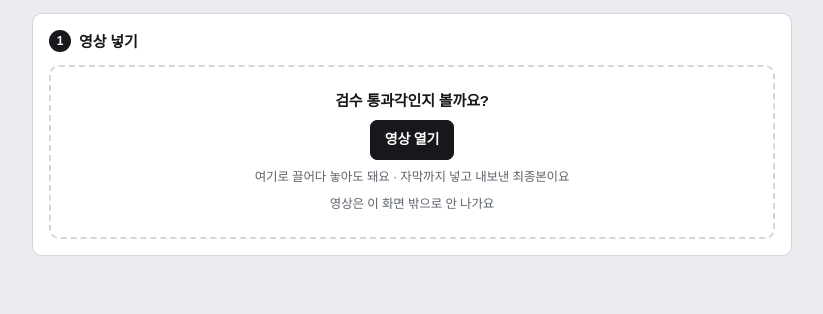
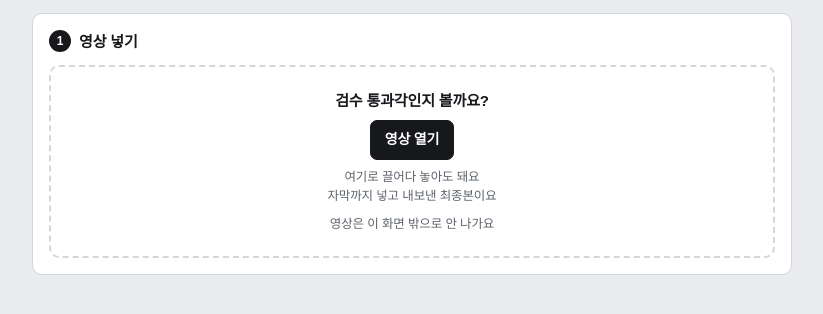
Before and after one commit to kukhyoun-max/video-check, a plain HTML site: page preview/index.html in a window 1280 px wide. Shown: the part 90-404 px from the top of the page, without its empty margins (228-1051 px from the left). Drawn offline with Linux system fonts and the light colour scheme; a web font is replaced by a local one.

Commit message:
시안: 휴대폰에서 안내 줄이 낱자로 끊기던 것 고침
Co-Authored-By: Claude Opus 5.5 <noreply@anthropic.com>

```diff
--- a/preview/index.html
+++ b/preview/index.html
@@ -24,7 +24,7 @@
   --paper: #121417; --panel: #1b1e22; --ink: #eceef0; --soft: #9aa1a9; --line: #30353b; --chip: #24282d; color-scheme: dark } }
 :root[data-theme="dark"] { --paper: #121417; --panel: #1b1e22; --ink: #eceef0; --soft: #9aa1a9; --line: #30353b; --chip: #24282d; color-scheme: dark }
 [hidden] { display: none !important; }
-body { margin: 0; background: var(--paper); color: var(--ink); font-family: var(--ui); font-size: 14px; line-height: 1.55; letter-spacing: -0.01em; word-break: keep-all; overflow-wrap: anywhere; }
+body { margin: 0; background: var(--paper); color: var(--ink); font-family: var(--ui); font-size: 14px; line-height: 1.55; letter-spacing: -0.01em; word-break: keep-all; overflow-wrap: break-word; }   /* anywhere는 가운데 정렬 칸에서 낱자로 끊김(2026-11-23 휴대폰) */
 .wrap { max-width: 760px; margin: 0 auto; padding: 24px 16px 60px; display: flex; flex-direction: column; gap: 16px; }
 h1 { font-family: var(--display); font-weight: 400; font-size: 30px; line-height: 1.1; margin: 4px 0 0; letter-spacing: -0.02em; }
 .drop .big { font-size: 15px; font-weight: 700; margin: 0; }
@@ -124,7 +124,7 @@ textarea { font: inherit; font-size: 14px; width: 100%; box-sizing: border-box;
     <div class="drop" id="drop">
       <p class="big">검수 통과각인지 볼까요?</p>
       <label class="file">영상 열기<input type="file" id="vfile"></label>
-      <p class="hint">여기로 끌어다 놓아도 돼요 · 자막까지 넣고 내보낸 최종본이요</p>
+      <p class="hint">여기로 끌어다 놓아도 돼요<br>자막까지 넣고 내보낸 최종본이요</p>
       <p class="hint">영상은 이 화면 밖으로 안 나가요</p>
     </div>
     <div class="cur" id="cur" hidden><p class="hint" id="curName"></p><label class="file">다른 영상 넣기<input type="file" id="vfile2"></label></div>
```
